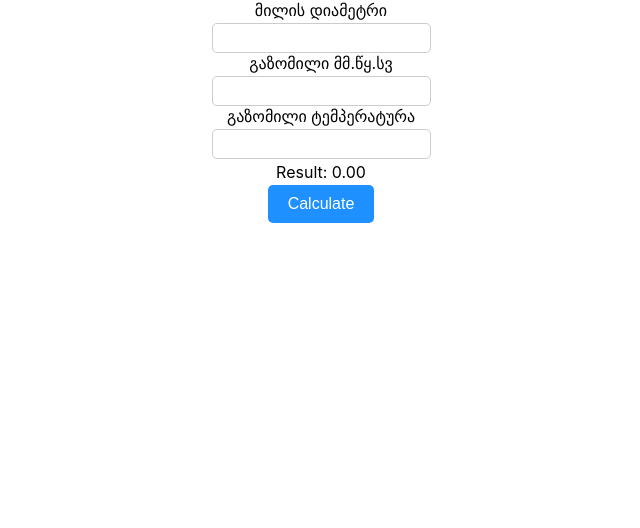
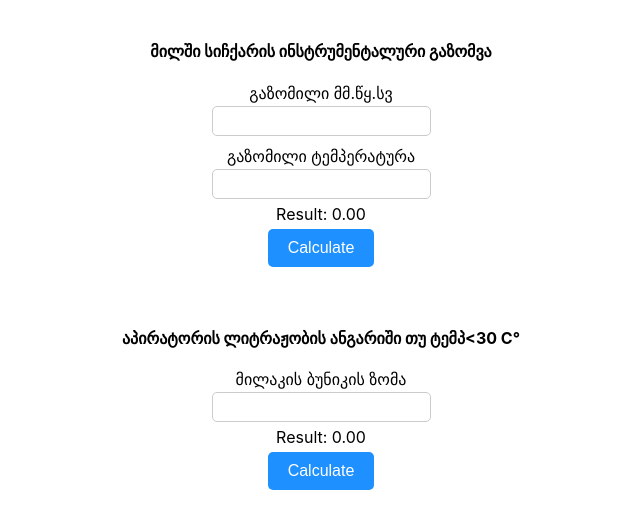
Before and after one commit to davidsoz/dust, a React (Create React App) app: page / in a window 1280 px wide. Shown: the top 528 px of the page, without its empty margins (319-959 px from the left). Built offline with nearby package versions, Linux system fonts and the light colour scheme.

Commit message:
add aspirator calculate

```diff
--- a/src/App.js
+++ b/src/App.js
@@ -1,45 +1,15 @@
 import { useState } from "react";
 import Input from "./components/input/Input";
-import * as Styled from "./styled";
+import MeasureSpeedInPipe from "./components/measureSpeed/MeasureSpeedInPipe";
 
 function App() {
 
-	const [pipeDiameter, setPipeDiameter] = useState(0);
-	const [measuredMM, setMeasuredMM] = useState(0);
-	const [measuredTemp, setMeasuredTemp] = useState("");
 
-	const [speed, setSpeed] = useState(0);
-
-	const getPipeDiameter = (value) => {
-		setPipeDiameter(value);
-	}
-
-	const getMeasuredMM = (value) => {
-		setMeasuredMM(value);
-	}
-
-	const getMeasuredTemp = (value) => {
-		setMeasuredTemp(value);
-	}
-
-	const calculate = () => {
-		const sp = (2*9.81*measuredMM*0.586) / (1.29*(273/(273+measuredTemp)))
-		setSpeed(Math.pow(sp, 0.5))
-	}
-
-	// (2*9.81*E7*0.586) / (1.29*(273/(273+E8)))
 
 	return (
-		<Styled.Wrapper>
-			<div>
-				<Input label="მილის დიამეტრი" getValue={getPipeDiameter}/>
-				<Input label="გაზომილი მმ.წყ.სვ" getValue={getMeasuredMM}/>
-				<Input label="გაზომილი ტემპერატურა" getValue={getMeasuredTemp}/>
-			</div>
-			<div>Result: {speed.toFixed(2)}</div>
-			<button onClick={calculate}>Calculate</button>
-		</Styled.Wrapper>
-
+		<>
+			<MeasureSpeedInPipe />
+		</>
 	);
 }
 
--- a/src/components/input/Input.js
+++ b/src/components/input/Input.js
@@ -1,7 +1,7 @@
 import { useState } from "react";
 import * as Styled from "./styled";
 
-const Input = ({ label, getValue }) => {
+const Input = ({ label, getValue, desabled }) => {
 	const [value, setValue] = useState("");
 
 	const inputChangeHandler = (e) => {
--- /dev/null
+++ b/src/components/measureSpeed/MeasureSpeedInPipe.js
@@ -0,0 +1,65 @@
+import { useState } from "react";
+import * as Styled from "./styled";
+import Input from "../input/Input";
+
+function MeasureSpeedInPipe() {
+
+	// const [pipeDiameter, setPipeDiameter] = useState(0);
+	// const getPipeDiameter = (value) => {
+	// 	setPipeDiameter(value);
+	// }
+	const [measuredMM, setMeasuredMM] = useState(0);
+	const [measuredTemp, setMeasuredTemp] = useState(0);
+	const [bunikSize, setBunikSize] = useState("");
+
+	const [speed, setSpeed] = useState(0);
+	const [aspirator, setAspirator] = useState(0);
+
+	const getMeasuredMM = (value) => {
+		setMeasuredMM(value);
+	}
+
+	const getMeasuredTemp = (value) => {
+		setMeasuredTemp(value);
+	}
+
+	const calculateSpeed = () => {
+		const speed = (2 * 9.81 * measuredMM * 0.586) / (1.29 * (273 / (273 + measuredTemp)))
+		setSpeed(Math.pow(speed, 0.5))
+	}
+
+	const getBunikSize = value => {
+		setBunikSize(value)
+	}
+
+	const calculateAsp = () => {
+		const asp = speed * bunikSize * bunikSize * 0.0471;
+		setAspirator(asp)
+	}
+
+	return (
+		<>
+			<Styled.Wrapper>
+				<h4>მილში სიჩქარის ინსტრუმენტალური გაზომვა</h4>
+				<Styled.InputsWrapper>
+					{/* <Input label="მილის დიამეტრი" getValue={getPipeDiameter}/> */}
+					<Input label="გაზომილი მმ.წყ.სვ" getValue={getMeasuredMM}/>
+					<Input label="გაზომილი ტემპერატურა" getValue={getMeasuredTemp}/>
+				</Styled.InputsWrapper>
+				<div style={{padding: "5px"}}>Result: {speed.toFixed(2)}</div>
+				<button onClick={calculateSpeed}>Calculate</button>
+			</Styled.Wrapper>
+			<Styled.Wrapper>
+				<h4>{"აპირატორის ლიტრაჟობის ანგარიში თუ ტემპ<30 C°"}</h4>
+				<Styled.InputsWrapper>
+					<Input label="მილაკის ბუნიკის ზომა" getValue={getBunikSize}/>
+				</Styled.InputsWrapper>
+				<div style={{padding: "5px"}}>Result: {aspirator.toFixed(2)}</div>
+				<button onClick={calculateAsp}>Calculate</button>
+			</Styled.Wrapper>
+		</>
+
+	);
+}
+
+export default MeasureSpeedInPipe;
--- a/src/styled.js
+++ b/src/components/measureSpeed/styled.js
@@ -5,7 +5,8 @@ export const Wrapper = styled.div`
   display: flex;
   align-items: center;
   flex-direction: column;
-  gap: 3px;
+  padding: 20px;
+
   button {
     padding: 10px 20px;
     background-color: dodgerblue;
@@ -26,3 +27,9 @@ export const Wrapper = styled.div`
     background-color: #005f99;
   }
 `;
+
+export const InputsWrapper = styled.div`
+  display: flex;
+  flex-direction: column;
+  gap: 10px;
+`;
```
